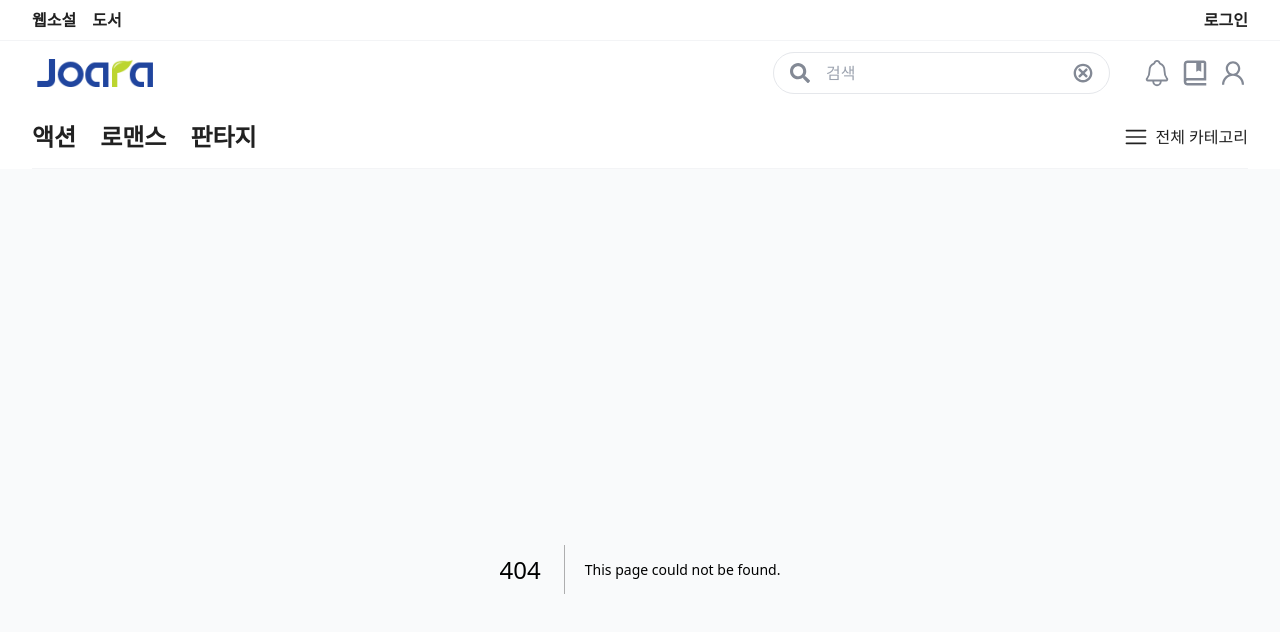
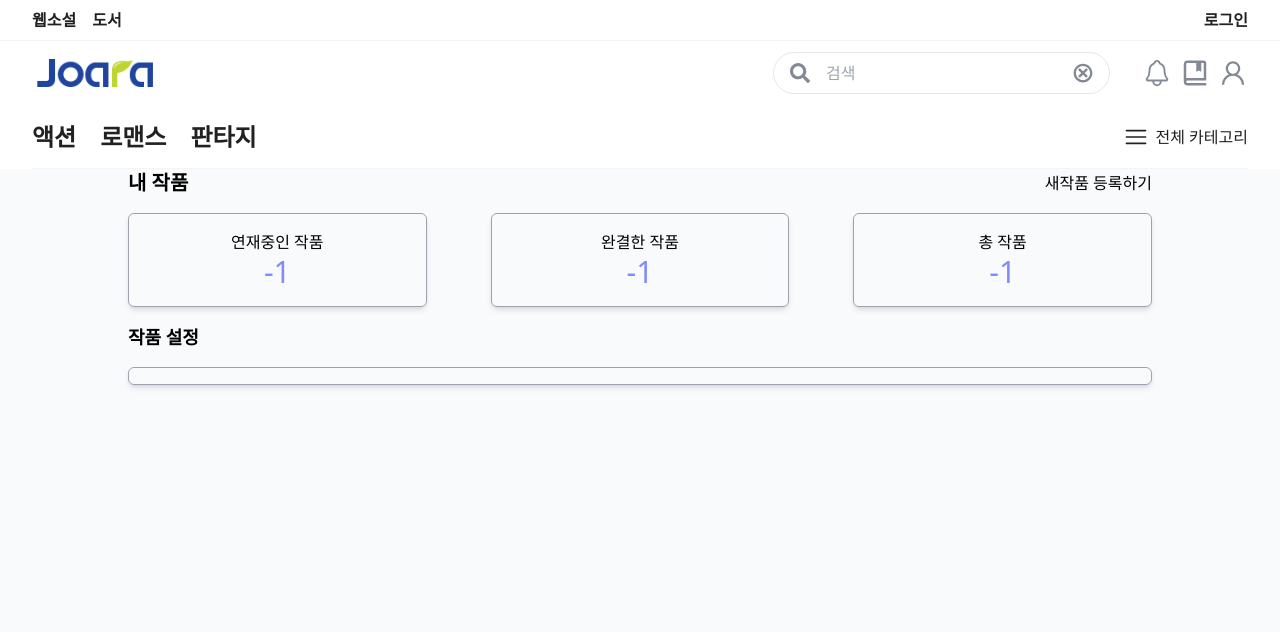
Before and after one commit to Ropung/react-joara-front, a Next.js app: page /writer-room in a window 1280 px wide. Before the commit this address had no page. Shown: the top 632 px of the page. Built offline with nearby package versions, Linux system fonts and the light colour scheme.

Commit message:
feat(writer): middle commit

```diff
--- a/components/common/navi/widgets/TopNavi.tsx
+++ b/components/common/navi/widgets/TopNavi.tsx
@@ -9,7 +9,7 @@ interface TopNaviProps {
 }
 
 const TopNavi: FC<TopNaviProps> = (props) => {
-  const { HOME, LOGIN } = Path;
+  const { HOME, LOGIN, WRITER_ROOM } = Path;
   const { isAuth, setAuth } = props;
 
   const router = useRouter();
@@ -32,8 +32,8 @@ const TopNavi: FC<TopNaviProps> = (props) => {
             로그인
           </Link>
         ) : (
-          <Link href={"/"} className="hover:text-main">
-            작가신청
+          <Link href={WRITER_ROOM} className="hover:text-main">
+            내 작품관리
           </Link>
         )}
       </div>
--- a/constants/path/routes/index.ts
+++ b/constants/path/routes/index.ts
@@ -4,6 +4,8 @@ const Path = {
   SIGNUP: "/signup",
   BOOK: "/book/[bid]",
   EPISODE: "/book/[bid]/episode/[eid]",
+  WRITER_ROOM: "/writer-room",
+  WRITER_PUBLISHING: "/writer-publishing",
 };
 
 Object.freeze(Path);
--- a/models/user/index.ts
+++ b/models/user/index.ts
@@ -7,7 +7,8 @@ export interface UserProps {
   email: string;
   password: string;
   passwordConfirm: string;
-  profileId: string;
+  nickName: string;
+  // profileId: string;
   fullName: string;
   birth: string;
   phoneNum: string | null | undefined;
--- a/pages/book/[bid]/episode/[eid].tsx
+++ b/pages/book/[bid]/episode/[eid].tsx
@@ -1,16 +1,14 @@
 import BottomNavViewer from "@/components/episode/BottomNavViewer";
 import TopNavViewer from "@/components/episode/TopNavViewer";
-import { useRouter } from "next/router";
-import { useEffect, useState } from "react";
+import { useState } from "react";
 
-type SomeUnion = "bid" | "eid";
+// type SomeUnion = "bid" | "eid";
 
 const Episode = () => {
   const [onNavi, setNavi] = useState<boolean>(true);
 
-  const router = useRouter();
-
-  const routerQurey = router.query as { [key in SomeUnion]: string };
+  // const router = useRouter();
+  // const routerQurey = router.query as { [key in SomeUnion]: string };
 
   return (
     <>
--- a/pages/login.tsx
+++ b/pages/login.tsx
@@ -20,7 +20,7 @@ const Login = () => {
   const { SIGNUP } = Path;
 
   return (
-    <div className="w-full flex flex-col gap-2 p-4 justify-start items-center">
+    <div className="flex flex-col gap-2 p-4 justify-start items-center">
       <main className="w-[400px] max-h-[80vh] flex flex-col gap-4 bg-white p-4 rounded-md shadow-t-sm">
         <div className="w-full flex flex-1 flex-col gap-16 items-center py-8">
           <Image
@@ -72,7 +72,7 @@ const Login = () => {
                     required: "비밀번호는 필수 입력입니다.",
                     pattern: {
                       value:
-                        /(?=.*\d{1,50})(?=.*[~`!@#$%\^&*()-+=]{1,50})(?=.*[a-zA-Z]{2,50}).{8,16}$/,
+                        /^(?=.*[A-Za-z])(?=.*\\d)(?=.*[@$!%*#?&])[A-Za-z\\d@$!%*#?&]{8,}$/,
                       message:
                         "비밀번호를 8~16자로 영문 대소문자, 숫자, 특수기호를 조합해서 사용하세요. ",
                     },
--- a/pages/signup.tsx
+++ b/pages/signup.tsx
@@ -70,7 +70,7 @@ const SignUp = () => {
                     required: "비밀번호는 필수 입력입니다.",
                     pattern: {
                       value:
-                        /(?=.*\d{1,50})(?=.*[~`!@#$%\^&*()-+=]{1,50})(?=.*[a-zA-Z]{2,50}).{8,16}$/,
+                        /^(?=.*[A-Za-z])(?=.*\\d)(?=.*[@$!%*#?&])[A-Za-z\\d@$!%*#?&]{8,}$/,
                       message:
                         "비밀번호를 8~16자로 영문 대소문자, 숫자, 특수기호를 조합해서 사용하세요. ",
                     },
@@ -89,7 +89,7 @@ const SignUp = () => {
                     required: "비밀번호는 필수 입력입니다.",
                     pattern: {
                       value:
-                        /(?=.*\d{1,50})(?=.*[~`!@#$%\^&*()-+=]{1,50})(?=.*[a-zA-Z]{2,50}).{8,16}$/,
+                        /^(?=.*[A-Za-z])(?=.*\\d)(?=.*[@$!%*#?&])[A-Za-z\\d@$!%*#?&]{8,}$/,
                       message:
                         "비밀번호를 8~16자로 영문 대소문자, 숫자, 특수기호를 조합해서 사용하세요. ",
                     },
@@ -109,9 +109,9 @@ const SignUp = () => {
                 <input
                   className={inputStyle}
                   type="text"
-                  id="profileId"
+                  id="nickName"
                   placeholder="프로필 입력"
-                  {...register("profileId", {
+                  {...register("nickName", {
                     required: "닉네임을 입력해주세요.",
                     minLength: {
                       value: 3,
@@ -123,8 +123,8 @@ const SignUp = () => {
                     },
                   })}
                 />
-                {errors.profileId && (
-                  <small role="alert">{errors.profileId.message}</small>
+                {errors.nickName && (
+                  <small role="alert">{errors.nickName.message}</small>
                 )}
                 {/* 이름 입력 */}
                 <input
--- /dev/null
+++ b/pages/writer-room.tsx
@@ -0,0 +1,57 @@
+import Path from "@/constants/path/routes";
+import { useRouter } from "next/router";
+
+const WriterRoom = () => {
+  const router = useRouter();
+  const { WRITER_ROOM, WRITER_PUBLISHING } = Path;
+
+  return (
+    <div className="w-full flex items-center justify-center">
+      <div className="w-[80vw] h-full min-h-screen flex flex-col gap-4">
+        <div className="flex flex-row justify-between items-center">
+          <h1 className="flex-1 font-bold text-xl">내 작품</h1>
+          <button
+            onClick={() => {
+              router.push(WRITER_PUBLISHING);
+            }}
+          >
+            새작품 등록하기
+          </button>
+        </div>
+        <section className="grid grid-cols-3 justify-center items-center gap-16">
+          <div className="col-span-1 justify-end border border-gray-400 rounded-md shadow-md p-4 cursor-pointer">
+            <p className="w-full flex justify-center">연재중인 작품</p>
+            <span className="w-full flex justify-center text-main text-3xl">
+              {`-1`}
+            </span>
+          </div>
+          <div className="col-span-1 justify-end border border-gray-400 rounded-md shadow-md p-4 cursor-pointer">
+            <p className="w-full flex justify-center">완결한 작품</p>
+            <span className="w-full flex justify-center text-main text-3xl">
+              {`-1`}
+            </span>
+          </div>
+          <div className="col-span-1 justify-end border border-gray-400 rounded-md shadow-md p-4 cursor-pointer">
+            <p className="w-full flex justify-center">총 작품</p>
+            <span className="w-full flex justify-center text-main text-3xl">
+              {`-1`}
+            </span>
+          </div>
+        </section>
+        <div className="flex flex-row justify-between items-center">
+          <h1 className="flex-1 font-bold text-lg">작품 설정</h1>
+        </div>
+        <section className="flex flex-col gap-4">
+          <li
+            className="flex flex-row items-center justify-between border border-gray-400 shadow-md rounded-md px-4 py-2"
+            onClick={() => {
+              router.push(WRITER_ROOM);
+            }}
+          ></li>
+        </section>
+      </div>
+    </div>
+  );
+};
+
+export default WriterRoom;
```
